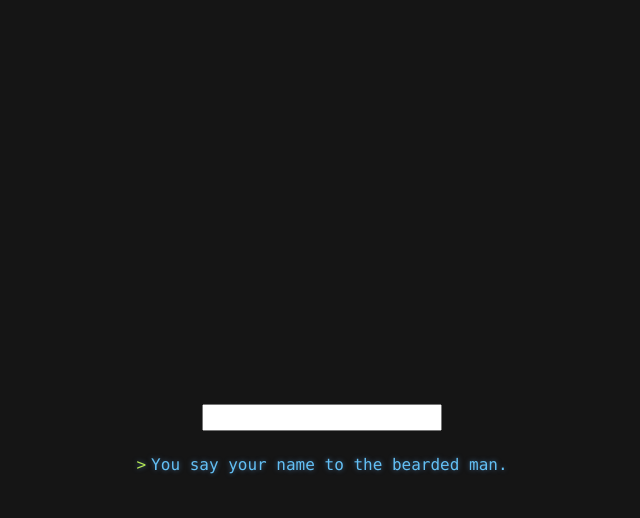
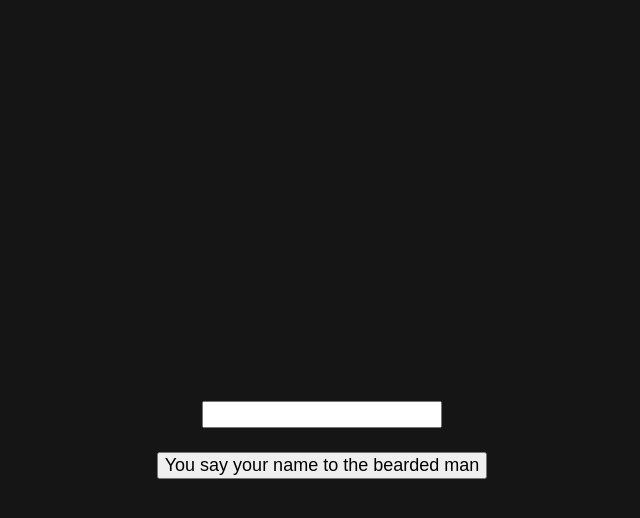
Before and after one commit to yvesgurcan/adventure, a Jekyll site: the page built from your-name.md, in a window 1280 px wide. Shown: the top 518 px of the page, without its empty margins (318-958 px from the left). Built offline with Jekyll 4.4.1, drawn with Linux system fonts in a browser that asks for light colours; our own code applies the rules of GitHub Pages for plain Markdown files.

Commit message:
Update your-name.md

```diff
--- a/your-name.md
+++ b/your-name.md
@@ -2,6 +2,6 @@
     <div class="centered">
         <input name="name">
         <br />
-        <button type="submit">You say your name to the bearded man.</button>
+        <input type="submit" value="You say your name to the bearded man" />
     </div>
 </form>
```
